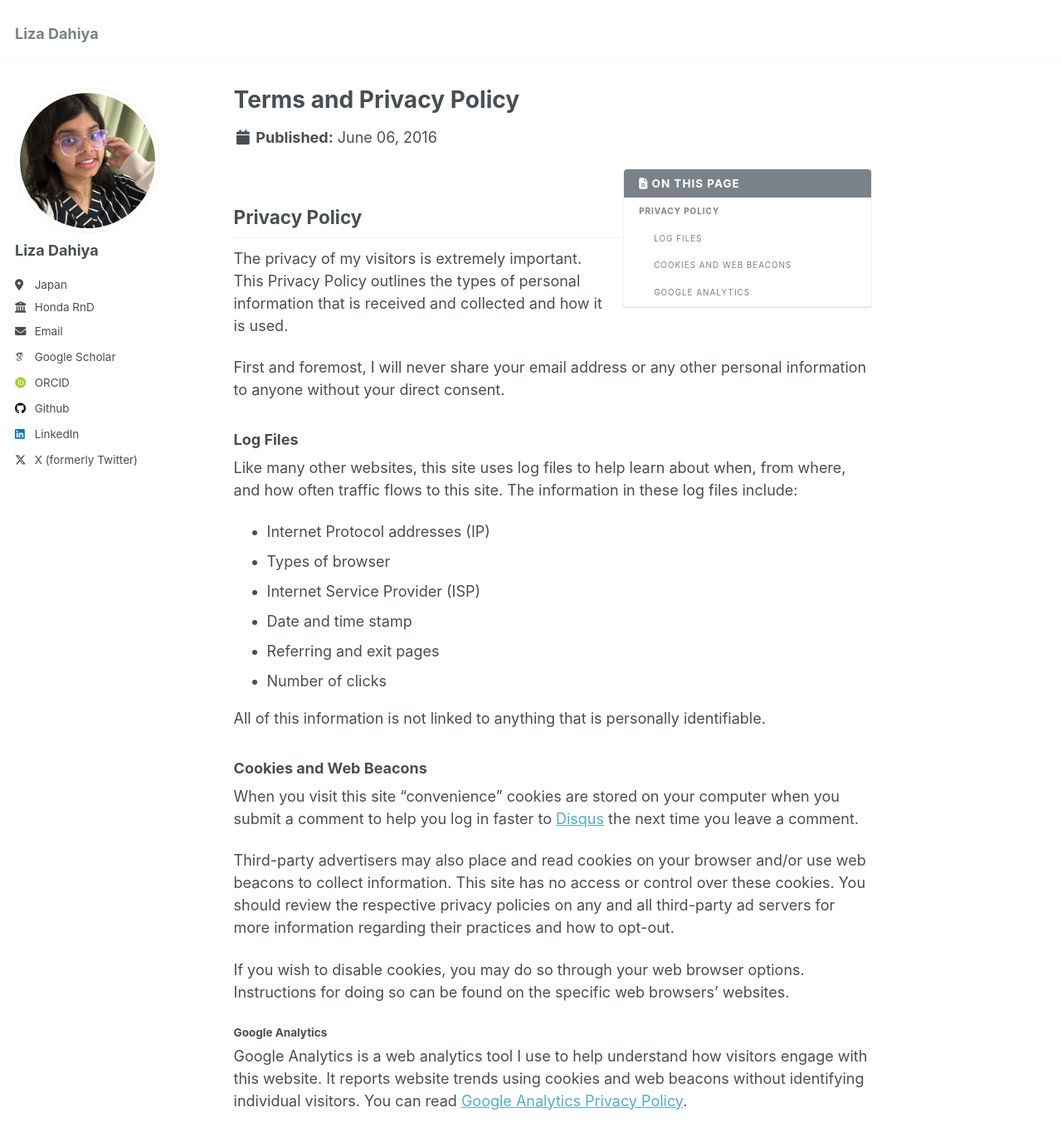
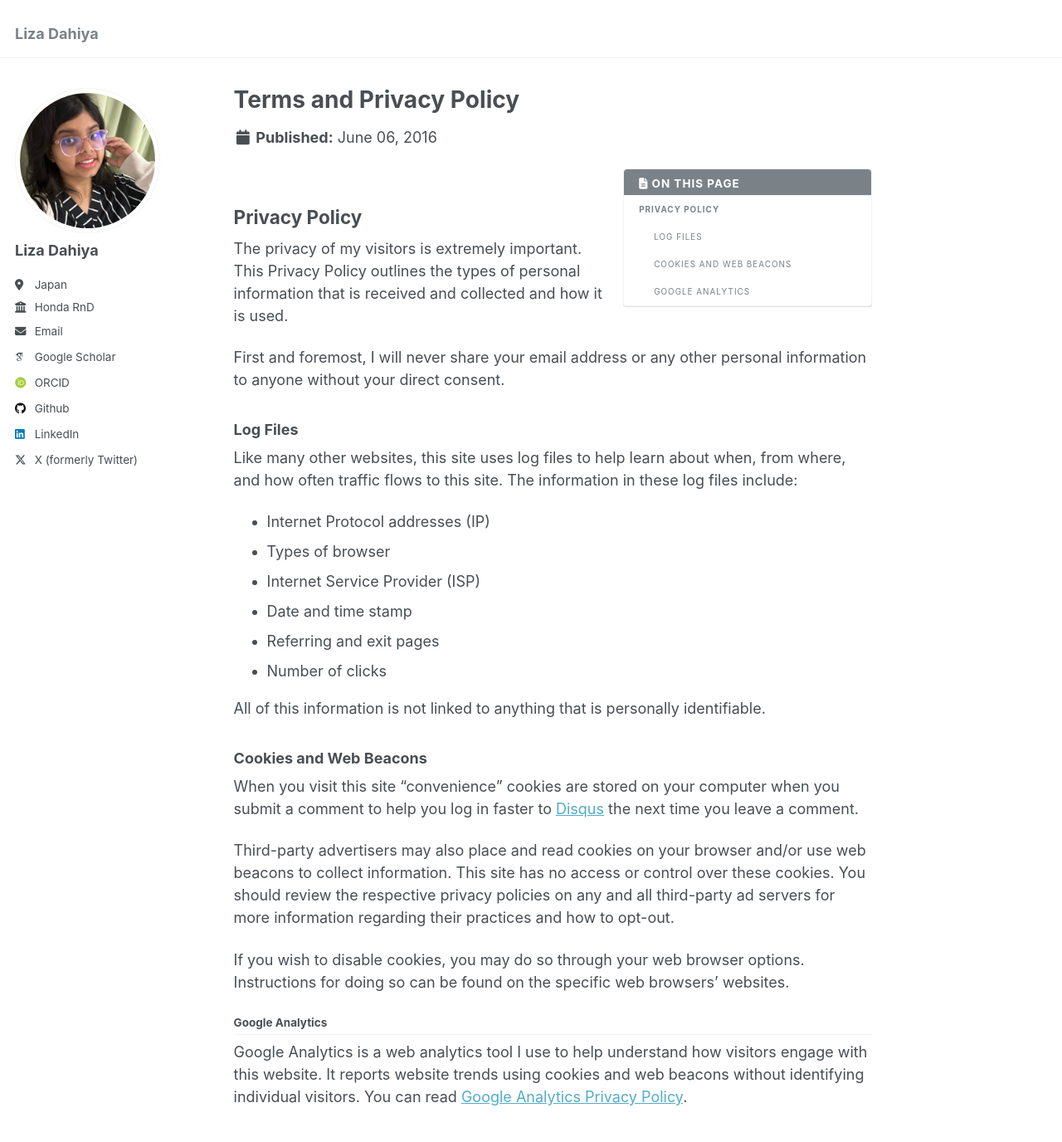
Before and after one commit to Liza23/liza23.github.io, a Jekyll site: the page built from _pages/terms.md, in a window 1280 px wide and 1400 px high. Shown: the top 1376 px of the window at 83% size. Built offline with Jekyll 4.4.1, drawn with Linux system fonts in a browser that asks for light colours; some web fonts are replaced.

Commit message:
change font size

```diff
--- a/_sass/_page.scss
+++ b/_sass/_page.scss
@@ -50,7 +50,7 @@
 
 .page__content {
 
-  h2 {
+  h4 {
     padding-bottom: 0.5em;
     border-bottom: 1px solid $border-color;
   }
```
